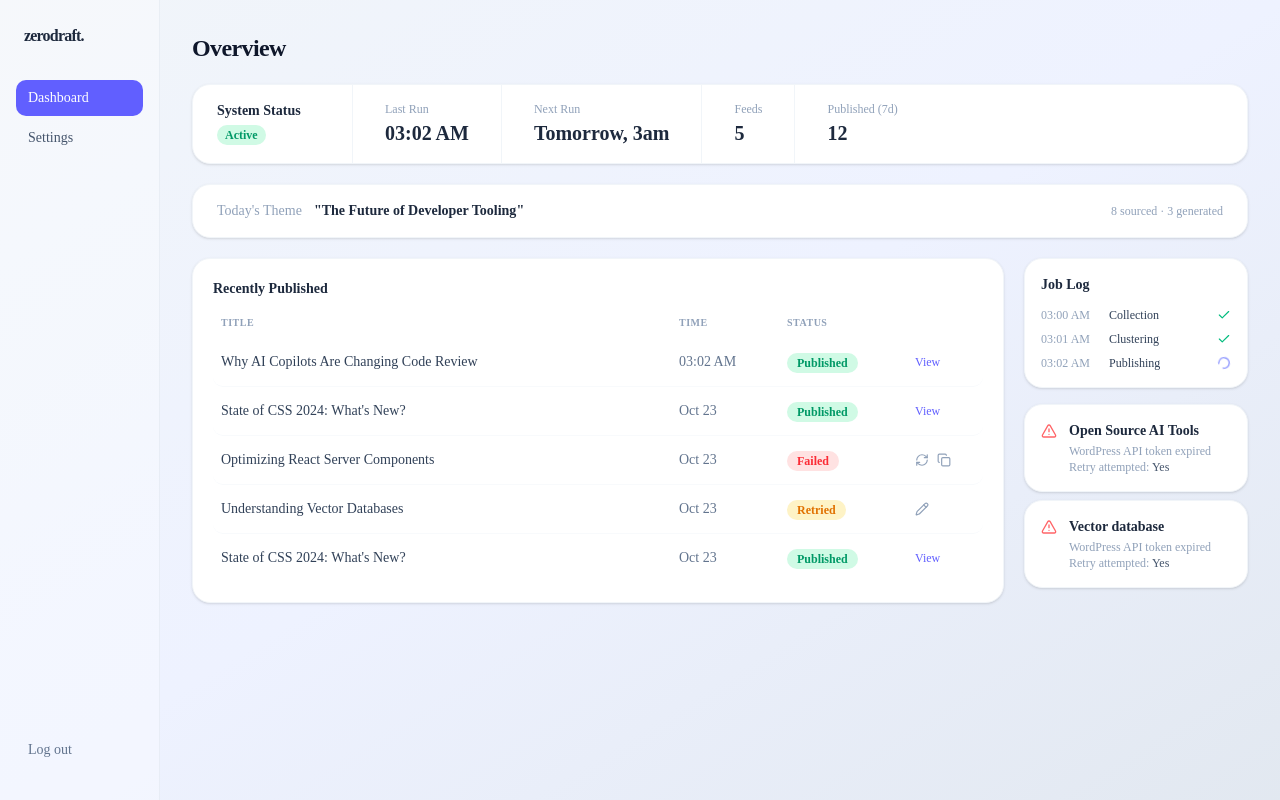
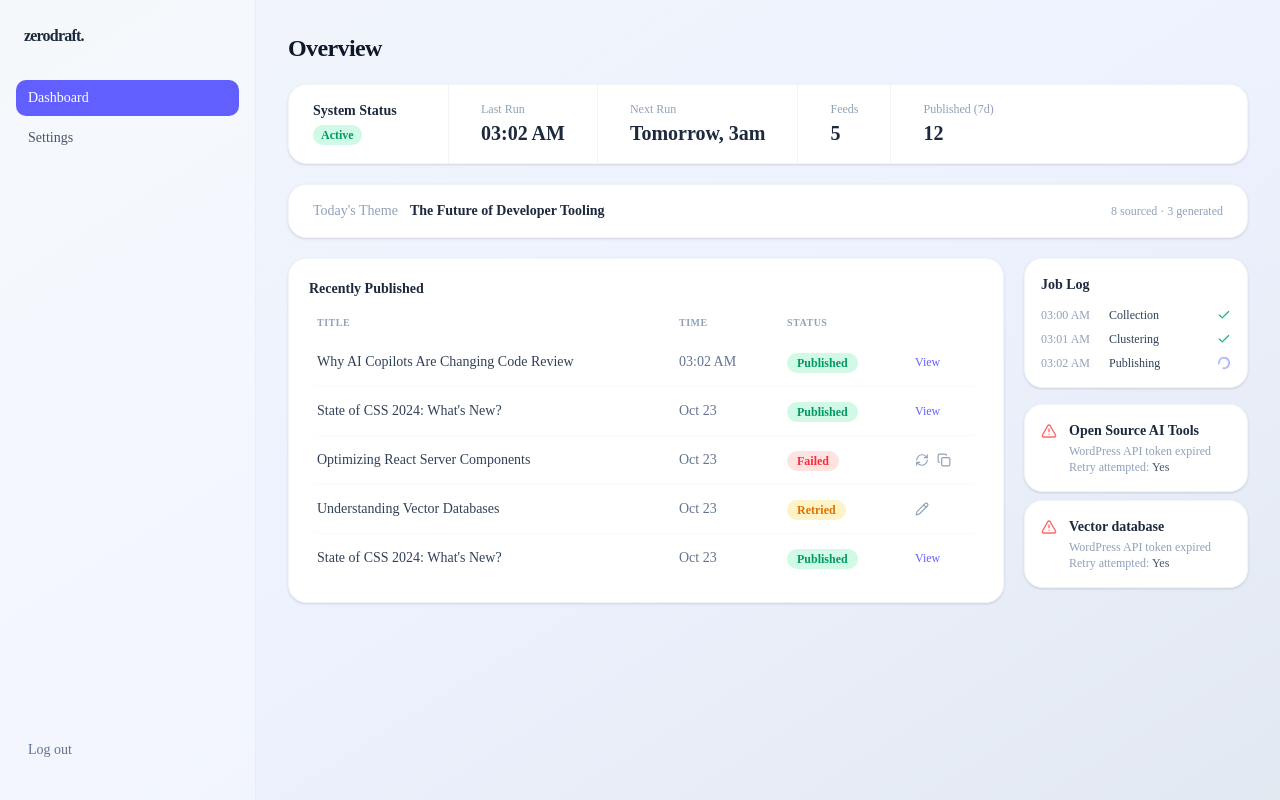
Before and after one commit to Azhar730/surge-platform, a Next.js app: page /dashboard in a window 1280 px wide. Built offline with nearby package versions, Linux system fonts and the light colour scheme.

Commit message:
dashboard added

```diff
--- a/src/app/(WithDashboardLayout)/dashboard/DashboardSidebar.tsx
+++ b/src/app/(WithDashboardLayout)/dashboard/DashboardSidebar.tsx
@@ -13,7 +13,7 @@ export function DashboardSidebar() {
   const pathname = usePathname();
 
   return (
-    <aside className="w-40 shrink-0 flex flex-col gap-6 pt-6 pb-8 px-4 bg-white/30 min-h-screen border-r border-slate-200/60">
+    <aside className="w-64 shrink-0 flex flex-col gap-6 pt-6 pb-8 px-4 bg-white/30 min-h-screen border-r border-slate-200/60">
       {/* Logo */}
       <div className="px-2 mb-2">
         <span className="font-mono text-base font-bold tracking-tighter text-slate-800 select-none">
--- a/src/app/(WithDashboardLayout)/dashboard/TodaysTheme.tsx
+++ b/src/app/(WithDashboardLayout)/dashboard/TodaysTheme.tsx
@@ -8,8 +8,8 @@ export function TodaysTheme({ theme, sourced, generated }: TodaysThemeProps) {
   return (
     <div className="w-full bg-white rounded-2xl shadow-sm border border-slate-100 px-6 py-4 flex items-center justify-between">
       <div className="flex items-center gap-3">
-        <span className="text-sm text-slate-400 font-medium">Today's Theme</span>
-        <span className="text-sm font-semibold text-slate-800">"{theme}"</span>
+        <span className="text-sm text-slate-400 font-medium">Today&apos;s Theme</span>
+        <span className="text-sm font-semibold text-slate-800">{theme}</span>
       </div>
       <div className="text-xs text-slate-400 font-medium">
         {sourced} sourced · {generated} generated
```
